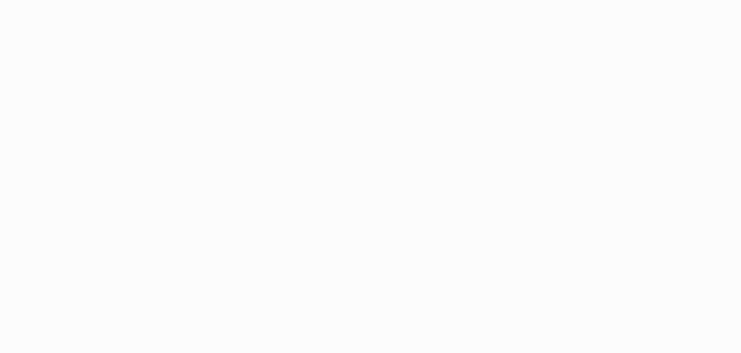
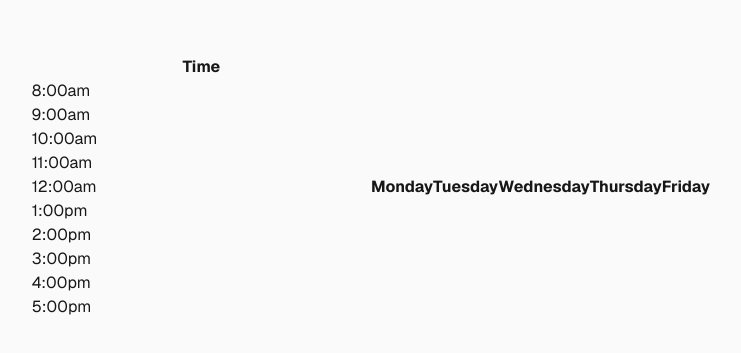
Before and after one commit to ShadowArcher289/stp-scheduler, a Next.js app in the folder stp-scheduler-frontend/: page / in a window 1280 px wide. Shown: the part 213-566 px from the top of the page, without its empty margins (269-1010 px from the left). Built offline with nearby package versions, Linux system fonts and the light colour scheme.

Commit message:
added tables

```diff
--- a/stp-scheduler-frontend/app/page.tsx
+++ b/stp-scheduler-frontend/app/page.tsx
@@ -4,10 +4,39 @@ import Section from "./sectionCard"
 export default function Home() {
   return (
     // table to put all the sections in the day
-    // elements to put in each table that require data to display
+    // Sections to put in each table that require data to display
     //
 
     <section className="flex min-h-screen items-center justify-center bg-zinc-50 font-sans dark:bg-black">
+      <div id="schedule" className="grid grid-cols-2">
+        <table className="col-start-1 col-span-1">
+          <tbody>
+            <tr><th>Time</th></tr>
+            <tr><td>8:00am</td></tr>
+            <tr><td>9:00am</td></tr>
+            <tr><td>10:00am</td></tr>
+            <tr><td>11:00am</td></tr>
+            <tr><td>12:00am</td></tr>
+            <tr><td>1:00pm</td></tr>
+            <tr><td>2:00pm</td></tr>
+            <tr><td>3:00pm</td></tr>
+            <tr><td>4:00pm</td></tr>
+            <tr><td>5:00pm</td></tr>
+          </tbody>
+        </table>
+        <table className="col-start-2 col-span-full">
+          <tbody>
+            <tr id="r1">
+              <th>Monday</th>
+              <th>Tuesday</th>
+              <th>Wednesday</th>
+              <th>Thursday</th>
+              <th>Friday</th>
+            </tr>
+          </tbody>
+        </table>
+      </div>
+
     </section>
   );
 }
```
